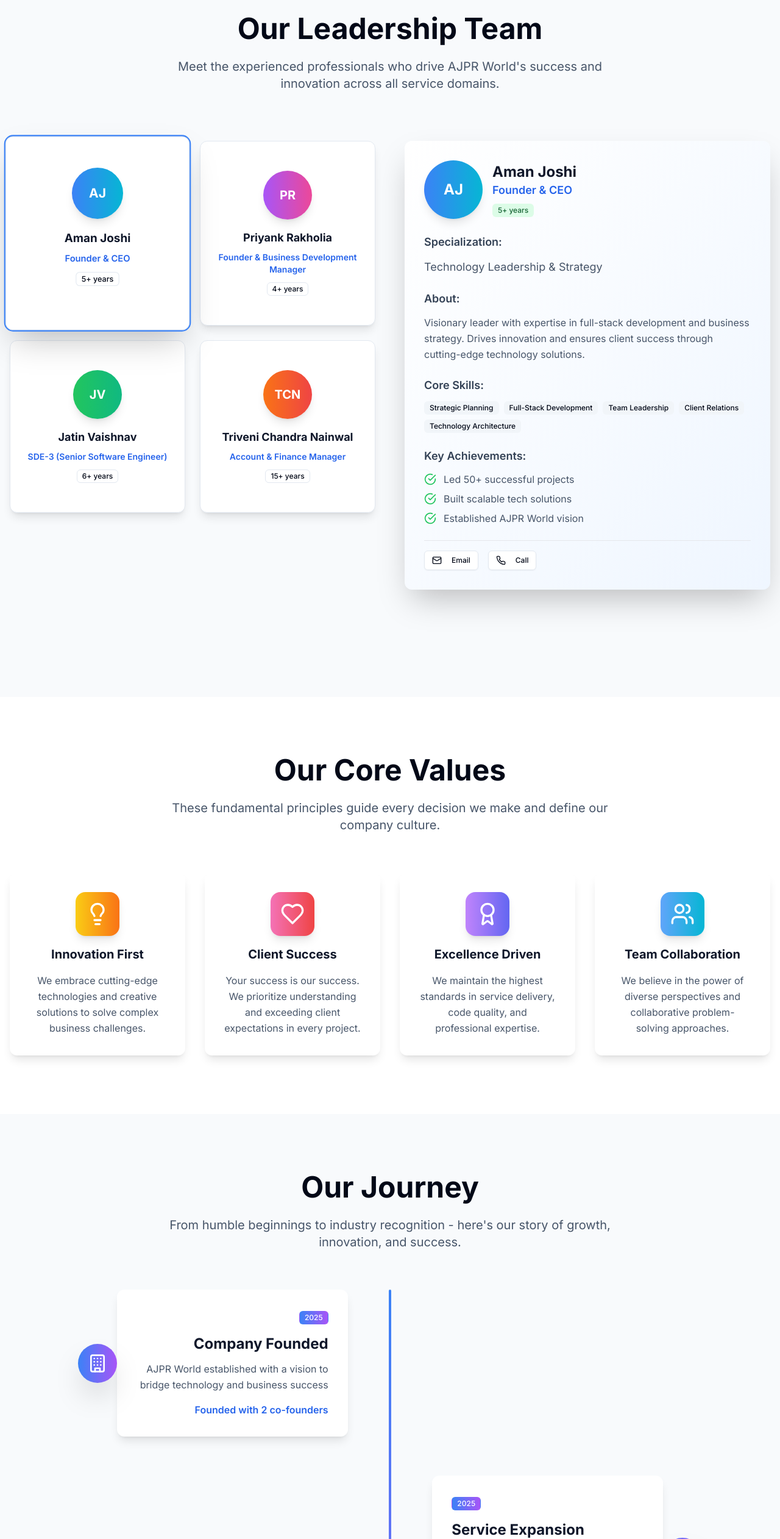
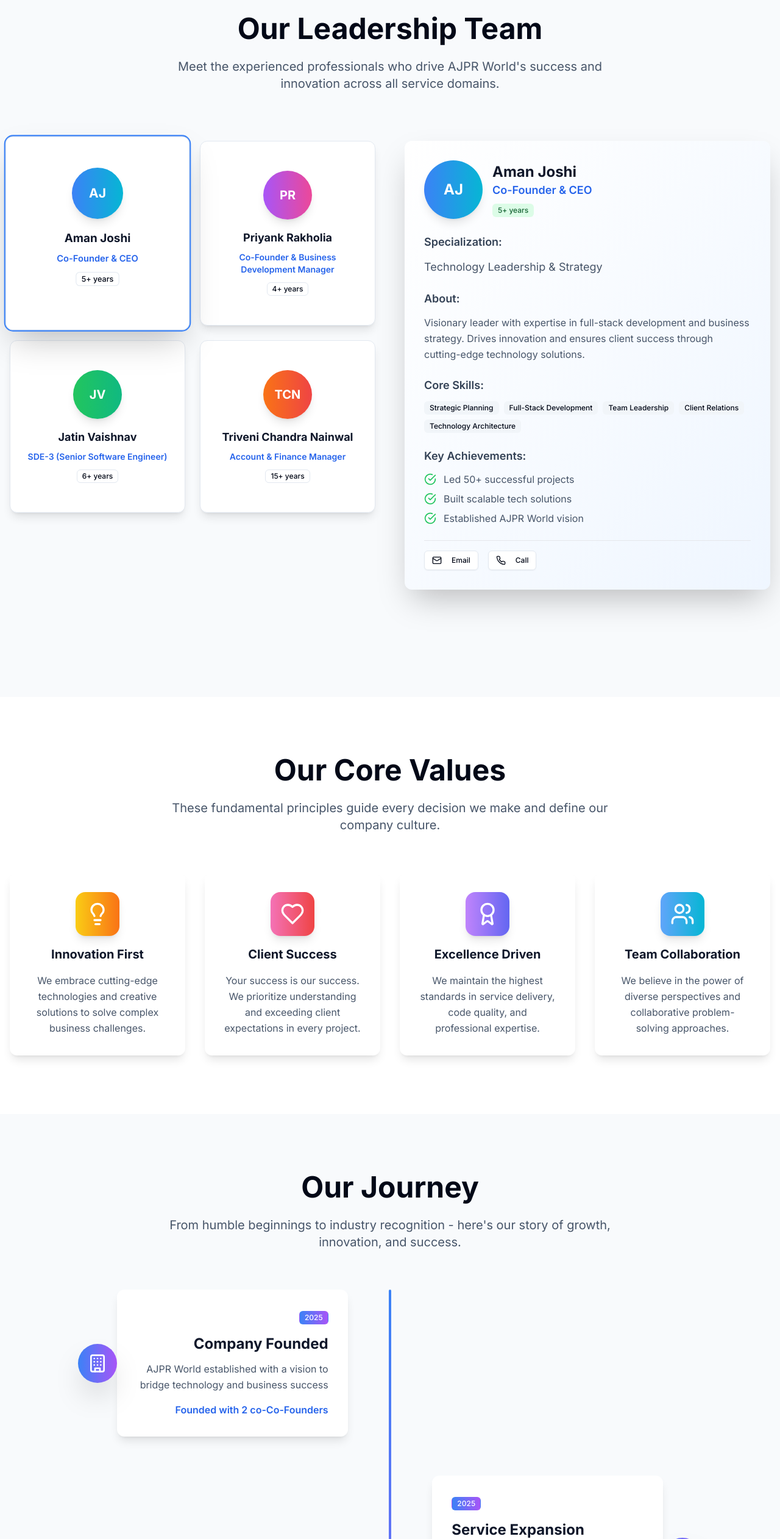
Before and after one commit to Aman-Joshi989/latest_version_ajprworld, a Next.js app: page / in a window 1280 px wide. Shown: the part 1164-3688 px from the top of the page at 61% size. Built offline with nearby package versions, Linux system fonts and the light colour scheme.

Commit message:
feat: changes in Founder

```diff
--- a/app/about/page.tsx
+++ b/app/about/page.tsx
@@ -15,7 +15,7 @@
 const teamMembers = [
     {
         name: 'Aman Joshi',
-        role: 'Founder & CEO',
+        role: 'Co-Founder & CEO',
         specialization: 'Technology Leadership & Strategy',
         experience: '5+ years',
         avatar: 'AJ',
@@ -28,7 +28,7 @@
     },
     {
         name: 'Priyank Rakholia',
-        role: 'Founder & Business Development Manager',
+        role: 'Co-Founder & Business Development Manager',
         specialization: 'Business Growth & Client Relations',
         experience: '4+ years',
         avatar: 'PR',
@@ -100,7 +100,7 @@
         title: 'Company Founded',
         description: 'AJPR World established with a vision to bridge technology and business success',
         icon: Building,
-        stats: 'Founded with 2 co-founders'
+        stats: 'Founded with 2 co-Co-Founders'
     },
     {
         year: '2025',
--- a/app/blog/page.tsx
+++ b/app/blog/page.tsx
@@ -19,7 +19,7 @@
         excerpt: 'Explore the latest features in Next.js 14 including Server Components, improved performance, and the new App Router that\'s revolutionizing React development.',
         content: 'Next.js 14 introduces groundbreaking features that are reshaping how we build web applications...',
         author: 'Aman Joshi',
-        authorRole: 'Founder & CEO',
+        authorRole: 'Co-Founder & CEO',
         authorAvatar: 'AJ',
         publishDate: '2025-08-15',
         readTime: '8 min read',
@@ -87,7 +87,7 @@
         excerpt: 'Essential legal documents every startup needs and best practices for maintaining proper documentation.',
         content: 'Proper legal documentation is crucial for startup success. Here\'s what you need to know...',
         author: 'Aman Joshi',
-        authorRole: 'Founder & CEO',
+        authorRole: 'Co-Founder & CEO',
         authorAvatar: 'AJ',
         publishDate: '2025-08-01',
         readTime: '9 min read',
--- a/app/page.tsx
+++ b/app/page.tsx
@@ -15,7 +15,7 @@
 const teamMembers = [
   {
     name: 'Aman Joshi',
-    role: 'Founder & CEO',
+    role: 'Co-Founder & CEO',
     specialization: 'Technology Leadership & Strategy',
     experience: '5+ years',
     avatar: 'AJ',
@@ -28,7 +28,7 @@
   },
   {
     name: 'Priyank Rakholia',
-    role: 'Founder & Business Development Manager',
+    role: 'Co-Founder & Business Development Manager',
     specialization: 'Business Growth & Client Relations',
     experience: '4+ years',
     avatar: 'PR',
@@ -100,7 +100,7 @@
     title: 'Company Founded',
     description: 'AJPR World established with a vision to bridge technology and business success',
     icon: Building,
-    stats: 'Founded with 2 co-founders'
+    stats: 'Founded with 2 co-Co-Founders'
   },
   {
     year: '2025',
--- a/components/sections/AboutPreviewSection.tsx
+++ b/components/sections/AboutPreviewSection.tsx
@@ -14,7 +14,7 @@
 const teamMembers = [
     {
         name: 'Aman Joshi',
-        role: 'Founder & Lead Developer',
+        role: 'Co-Founder & Lead Developer',
         expertise: 'Full-Stack Development, System Architecture',
         experience: '5+ years',
         avatar: 'AJ',
```
